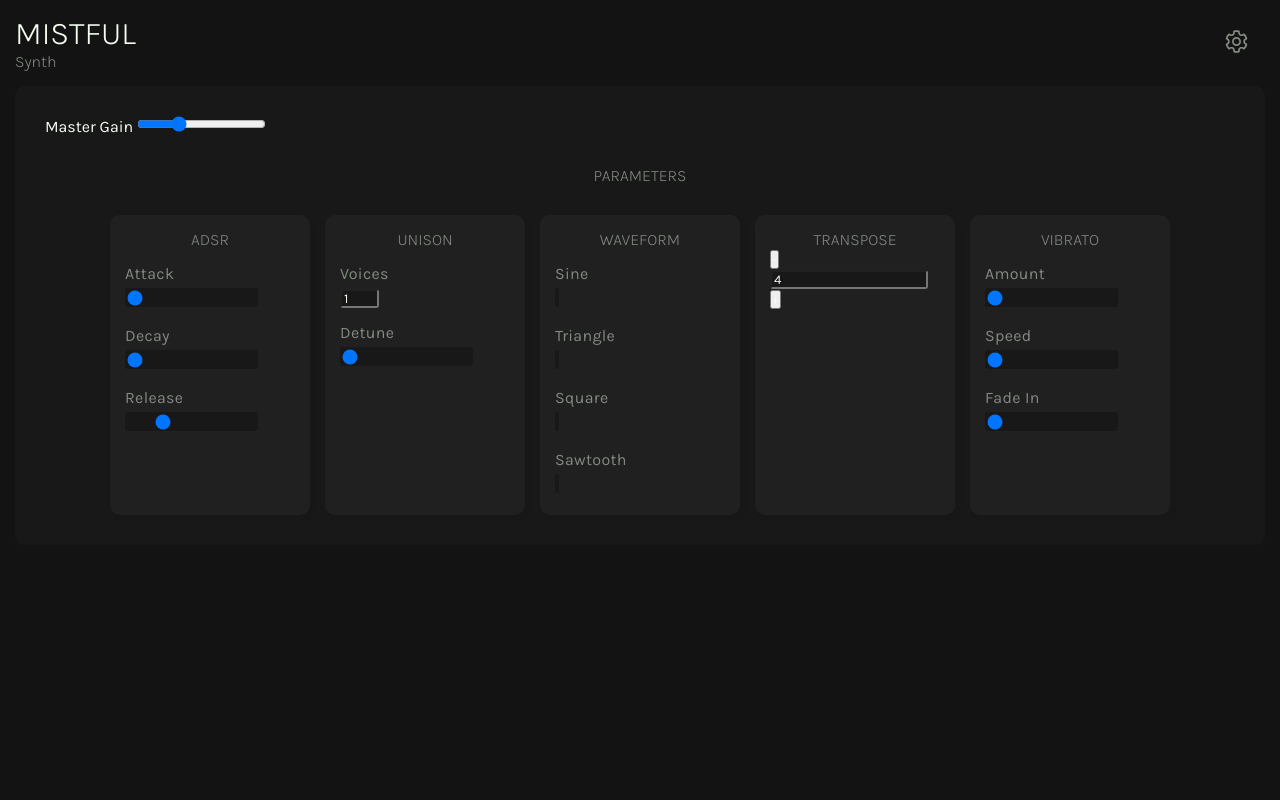
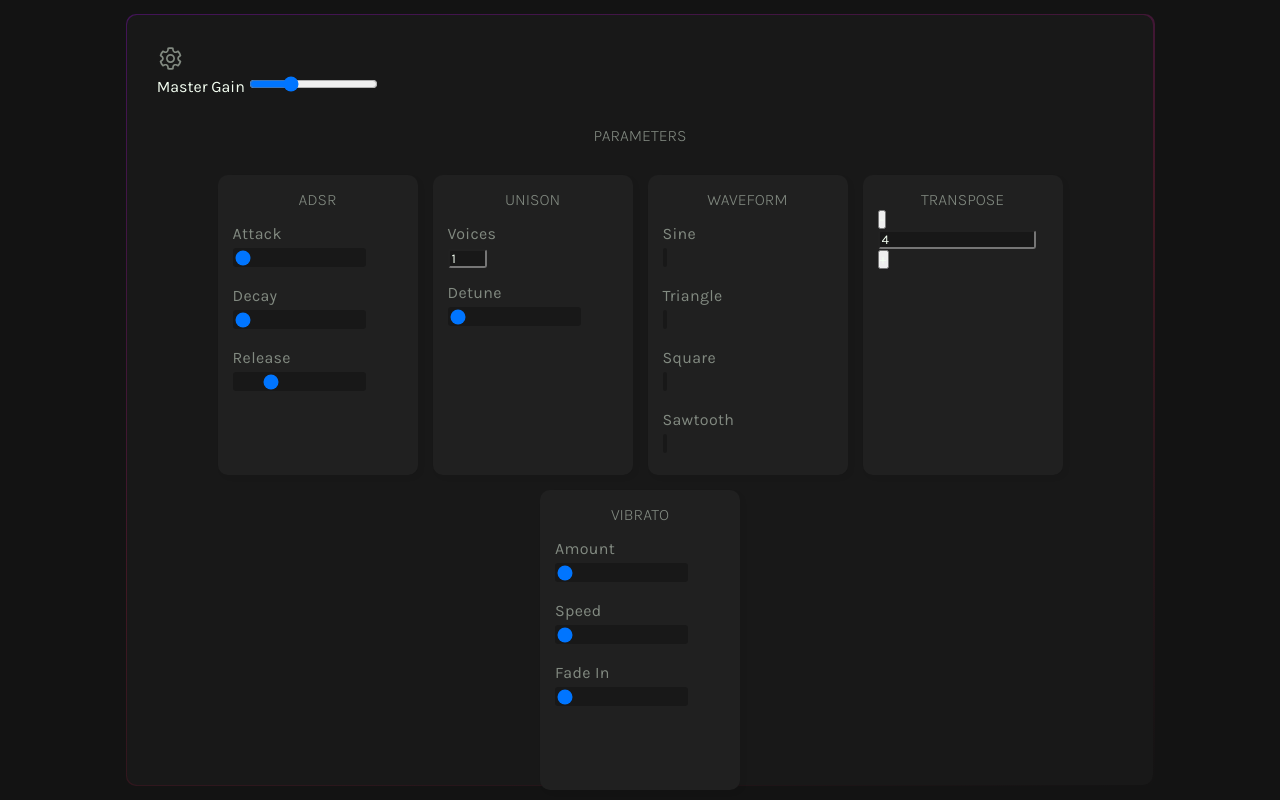
Before and after one commit to wendellduos/mistful-synth, a plain HTML site: page index.html in a window 1280 px wide. Drawn offline with Linux system fonts and the light colour scheme.

Commit message:
Minor Adjustements

```diff
--- a/index.html
+++ b/index.html
@@ -13,11 +13,7 @@
     />
   </head>
   <body>
-    <header>
-      <h1>
-        <span>Mistful</span>
-        <span>Synth</span>
-      </h1>
+    <main>
       <div id="configurations">
         <svg
           xmlns="http://www.w3.org/2000/svg"
@@ -34,8 +30,6 @@
           </g>
         </svg>
       </div>
-    </header>
-    <main>
       <label for="masterGain">Master Gain</label>
       <input
         type="range"
--- a/scripts/style-manipulation.js
+++ b/scripts/style-manipulation.js
@@ -0,0 +1,13 @@
+let randomNumber = () => {
+  let num = Math.random() * 360;
+  return num.toFixed(0);
+};
+
+console.log(randomNumber());
+
+setInterval(() => {
+  window.getComputedStyle(
+    document.querySelector("main"),
+    ":before"
+  ).backgroundSize = `100% 400%`;
+}, 5000);
--- a/style.css
+++ b/style.css
@@ -17,55 +17,43 @@
 }
 
 body {
+  display: flex;
+  align-items: center;
+  justify-content: center;
   width: 100vw;
   height: 100vh;
   background-color: var(--dark-one);
 }
 
-/** HEADER **/
-
-header {
-  display: flex;
-  align-items: center;
-  justify-content: space-between;
-  width: 100%;
-  padding: 15px;
-}
-
-h1 {
-  font-weight: 300;
-}
-
-h1 span:nth-child(1) {
-  text-transform: uppercase;
-}
-
-h1 span:nth-child(2) {
-  display: block;
-  font-size: 1rem;
-  color: var(--light-three);
-}
-
-#configurations svg {
-  margin: 0 15px;
-  cursor: pointer;
-  transition: transform 0.2s cubic-bezier(0, 0.96, 0.81, 0.71);
-  border-radius: 50%;
-}
-
-#configurations svg:hover {
-  transform: rotate(120deg);
-  fill: var(--light-one);
-}
-
 /** MAIN **/
 
 main {
-  max-width: calc(100% - 30px);
+  position: relative;
+  height: calc(100% - 30px);
+  aspect-ratio: 4/3;
   margin: 0 auto;
   padding: 30px;
   background-color: var(--dark-two);
   border-radius: 10px;
+}
+
+main::before {
+  content: "";
+  position: absolute;
+  top: -1px;
+  left: -0.5px;
+  width: calc(100% + 2px);
+  height: calc(100% + 2px);
+  border-radius: 10px;
+  background-image: linear-gradient(
+    -20deg,
+    var(--dark-one),
+    #a4234650,
+    #a916ec50
+  );
+  transition: background-position 1s ease-in-out;
+  cursor: pointer;
+  z-index: -1;
 }
 
 #parameters h2 {
```
Also changed, not shown: speech-bubble.png (deleted).
